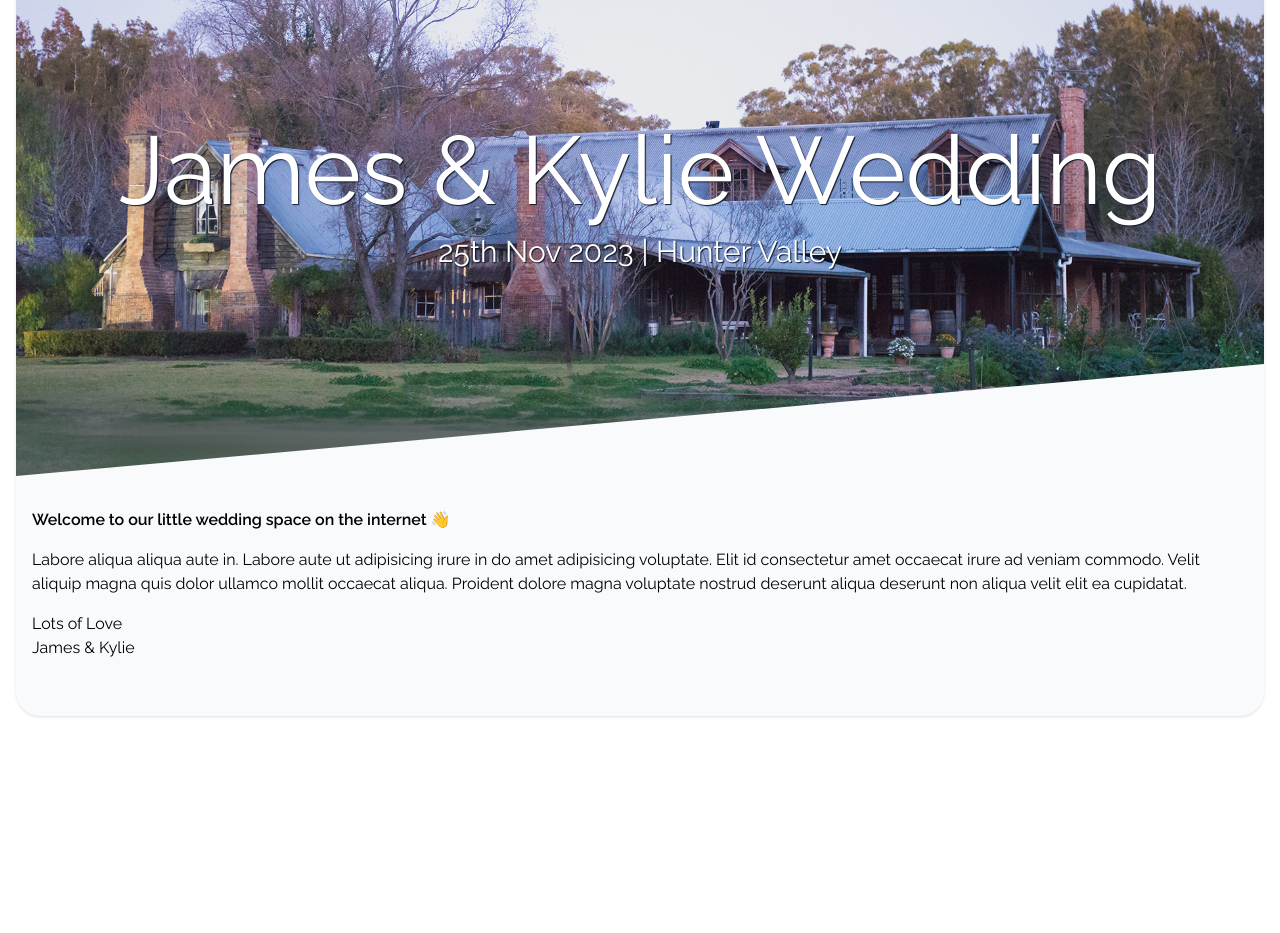
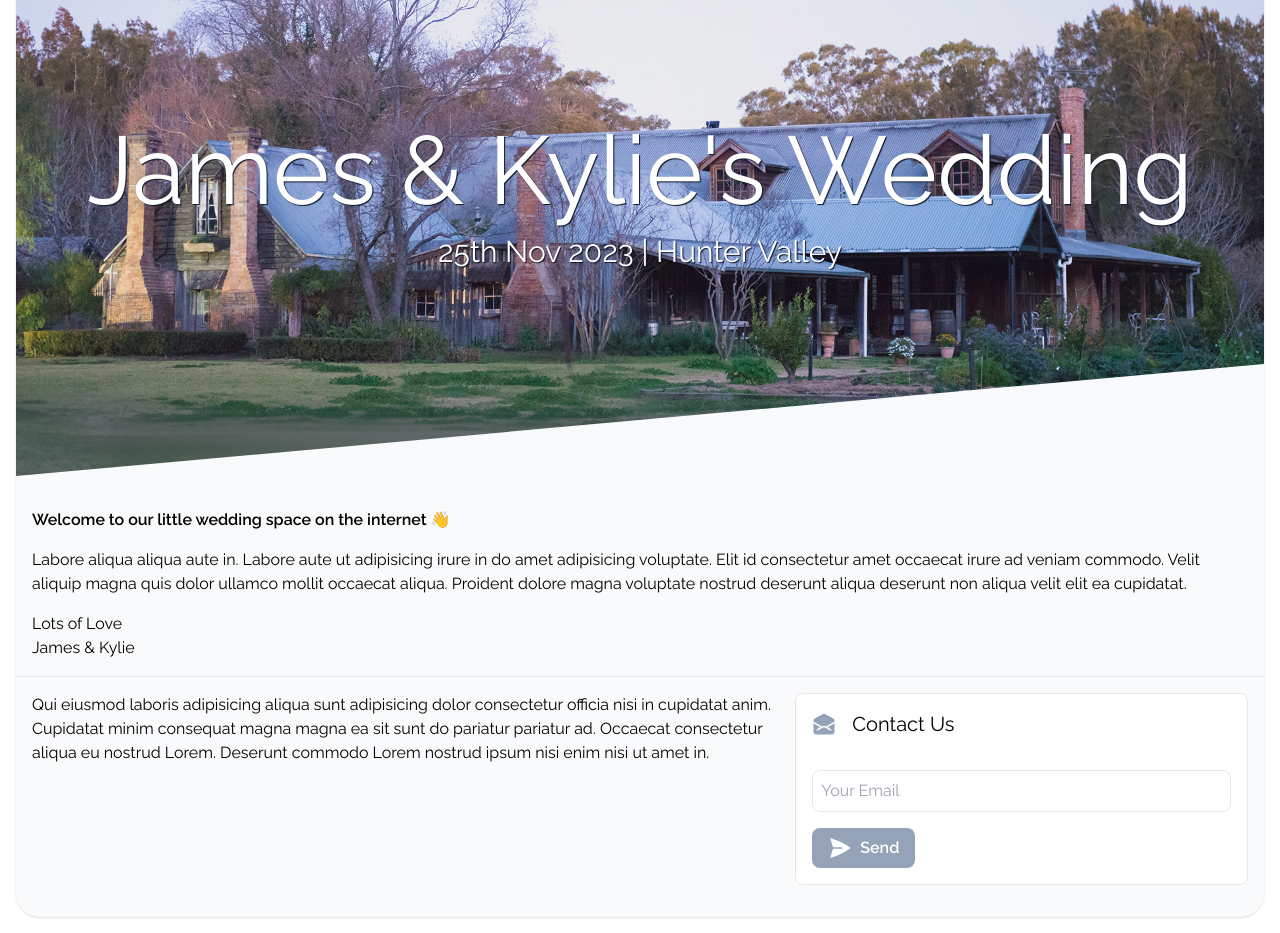
Before and after one commit to jamaspy/jamesandkylie, a Next.js app: page / in a window 1280 px wide. Shown: the part 100-1033 px from the top of the page. Before the commit the page ends 832 px from the top, so only its background shows below. Built offline with nearby package versions, Linux system fonts and the light colour scheme.

Commit message:
setup email

```diff
--- /dev/null
+++ b/components/Button.jsx
@@ -0,0 +1,21 @@
+import classNames from "classnames";
+import React from "react";
+const Button = ({ children, className, disabled, clickFn, type }) => {
+  return (
+    <button
+      type={type}
+      onClick={clickFn}
+      disabled={disabled}
+      className={classNames(
+        className,
+        "px-4 py-2 bg-slate-400 text-white font-semibold rounded-lg"
+      )}
+    >
+      <div className="flex flex-row items-center justify-center">
+        {children}
+      </div>
+    </button>
+  );
+};
+
+export default Button;
--- /dev/null
+++ b/components/Header.jsx
@@ -0,0 +1,13 @@
+import Head from "next/head";
+import React from "react";
+const Header = ({ title, description }) => {
+  return (
+    <Head>
+      <title>{title}</title>
+      <meta name="description" content={description} />
+      <link rel="icon" href="/favicon.ico" />
+    </Head>
+  );
+};
+
+export default Header;
--- a/components/index.js
+++ b/components/index.js
@@ -1,3 +1,4 @@
+import Header from "./Header";
 import Hero from "./Hero";
 import RoundedWrapper from "./RoundedWrapper";
-export { Hero, RoundedWrapper };
+export { Header, Hero, RoundedWrapper };
--- /dev/null
+++ b/components/sections/Contact.jsx
@@ -0,0 +1,111 @@
+import {
+  CheckBadgeIcon,
+  EnvelopeOpenIcon,
+  PaperAirplaneIcon,
+} from "@heroicons/react/24/solid";
+import React, { useEffect } from "react";
+import Button from "../Button";
+
+const WorkSection = () => {
+  const [isOpen, setIsOpen] = React.useState(false);
+  const [email, setEmail] = React.useState("");
+  const [message, setMessage] = React.useState("");
+  const [name, setName] = React.useState("");
+  const [isSending, setIsSending] = React.useState(false);
+  const [emailSent, setEmailSent] = React.useState(false);
+  useEffect(() => {
+    if (email.length > 0) {
+      setIsOpen(true);
+    }
+    if (email.length === 0) {
+      setIsOpen(false);
+    }
+  }, [email]);
+
+  const isDisabled = email.length === 0 || message.length === 0;
+
+  const handleSubmit = async (e) => {
+    e.preventDefault();
+    setIsSending(true);
+    const res = await fetch("/api/sendEmail", {
+      method: "POST",
+      headers: {
+        Accept: "application/json, text/plain, */*",
+        "Content-Type": "application/json",
+      },
+      body: JSON.stringify({
+        email,
+        name,
+        message,
+      }),
+    });
+    const data = await res.json();
+    console.log("THIS IS ", data);
+    if (data.status === "Email Sent") {
+      setEmailSent(true);
+      setIsSending(false);
+      setEmail("");
+      setMessage("");
+      setName("");
+    }
+  };
+
+  return (
+    <div className="border rounded-lg overflow-hidden flex flex-col p-4 w-full mb-4 bg-white">
+      <div className="flex flex-row mb-8 items-center">
+        <EnvelopeOpenIcon className="h-6 w-6 text-slate-400 mr-4" />
+        <h3 className="text-xl">Contact Us</h3>
+      </div>
+      <form onSubmit={handleSubmit}>
+        <input
+          type="text"
+          name="email"
+          placeholder="Your Email"
+          className="focus:outline-none focus:ring-2 focus:ring-sky-600 focus:ring-offset-2 focus:ring-offset-sky-300 border rounded-lg p-2 mb-4 w-full"
+          value={email}
+          onChange={(e) => setEmail(e.target.value)}
+        />
+        {isOpen && (
+          <>
+            <input
+              type="text"
+              name="name"
+              placeholder="Your Name"
+              className="focus:outline-none focus:ring-2 focus:ring-sky-600 focus:ring-offset-2 focus:ring-offset-sky-300 border rounded-lg p-2 mb-4 w-full"
+              value={name}
+              onChange={(e) => setName(e.target.value)}
+            />
+            <textarea
+              name="message"
+              placeholder="Your Message"
+              rows={5}
+              className="focus:outline-none focus:ring-2 focus:ring-sky-600 focus:ring-offset-2 focus:ring-offset-sky-300 border rounded-lg p-2 mb-4 w-full"
+              value={message}
+              onChange={(e) => setMessage(e.target.value)}
+            />
+          </>
+        )}
+        <Button
+          type="submit"
+          className={`transition-all ease-in-out duration-200 ${
+            isDisabled
+              ? "cursor-not-allowed"
+              : "cursor-pointer hover:bg-sky-600"
+          } ${isSending ? "cursor-not-allowed bg-yellow-600" : ""} ${
+            emailSent ? "bg-green-600" : ""
+          }`}
+          disabled={isDisabled || isSending}
+        >
+          {emailSent ? (
+            <CheckBadgeIcon className="h-6 w-6 text-white mr-2 " />
+          ) : (
+            <PaperAirplaneIcon className="h-6 w-6 text-white mr-2 " />
+          )}
+          {isSending ? "Sending..." : emailSent ? "Sent!" : "Send"}
+        </Button>
+      </form>
+    </div>
+  );
+};
+
+export default WorkSection;
--- /dev/null
+++ b/components/sections/Welcome.jsx
@@ -0,0 +1,21 @@
+import React from "react";
+
+const Welcome = () => {
+  return (
+    <div className="p-4">
+      <p className="font-semibold my-4">
+        Welcome to our little wedding space on the internet 👋{" "}
+      </p>
+      <p>
+        Labore aliqua aliqua aute in. Labore aute ut adipisicing irure in do
+        amet adipisicing voluptate. Elit id consectetur amet occaecat irure ad
+        veniam commodo. Velit aliquip magna quis dolor ullamco mollit occaecat
+        aliqua. Proident dolore magna voluptate nostrud deserunt aliqua deserunt
+        non aliqua velit elit ea cupidatat.
+      </p>
+      <p className="mt-4">Lots of Love</p>
+      <p>James & Kylie </p>
+    </div>
+  );
+};
+export default Welcome;
--- /dev/null
+++ b/components/sections/index.jsx
@@ -0,0 +1,3 @@
+import Contact from "./Contact";
+import Welcome from "./Welcome";
+export { Contact, Welcome };
--- a/package.json
+++ b/package.json
@@ -15,9 +15,13 @@
   },
   "devDependencies": {
     "@headlessui/react": "^1.7.3",
+    "@heroicons/react": "^2.0.12",
     "autoprefixer": "^10.4.12",
+    "classnames": "^2.3.2",
+    "dotenv": "^16.0.3",
     "eslint": "8.26.0",
     "eslint-config-next": "12.3.1",
+    "nodemailer": "^6.8.0",
     "postcss": "^8.4.18",
     "react-icons": "^4.6.0",
     "tailwindcss": "^3.2.1"
--- /dev/null
+++ b/pages/api/sendEmail.js
@@ -0,0 +1,27 @@
+// Next.js API route support: https://nextjs.org/docs/api-routes/introduction
+require("dotenv").config();
+export default function handler(req, res) {
+  let nodemailer = require("nodemailer");
+  const transporter = nodemailer.createTransport({
+    port: 465,
+    host: "smtp.gmail.com",
+    auth: {
+      user: process.env.NEXT_PUBLIC_EMAIL_ADDRESS,
+      pass: process.env.NEXT_PUBLIC_EMAIL_PASSWORD,
+    },
+    secure: true,
+  });
+  const mailData = {
+    from: `${req.body.email}`,
+    to: `${process.env.NEXT_PUBLIC_EMAIL_ADDRESS}`,
+    subject: `Wedding Website Message From ${req.body.name}`,
+    text: req.body.message + " | Sent from: " + req.body.email,
+    html: `<p><strong>Wedding Message from:</strong> ${req.body.name}</p><div>${req.body.message}</div><p>Sent from:
+    ${req.body.email}</p>`,
+  };
+  transporter.sendMail(mailData, function (err, info) {
+    if (err)
+      res.status(500).json({ status: "Email Failed", data: req.body, err });
+    else res.status(200).json({ status: "Email Sent", data: req.body, info });
+  });
+}
--- a/pages/index.js
+++ b/pages/index.js
@@ -1,36 +1,29 @@
-import Head from "next/head";
-import Hero from "../components/Hero";
-import RoundedWrapper from "../components/RoundedWrapper";
+import { Header, Hero, RoundedWrapper } from "../components";
+import { Contact, Welcome } from "../components/sections";
+
 export default function Home() {
   return (
     <div className="container mx-auto p-4">
-      <Head>
-        <title>James & Kylie Wedding</title>
-        <meta
-          name="description"
-          content="James Aspinall and Kylie Clark Wedding Website"
-        />
-        <link rel="icon" href="/favicon.ico" />
-      </Head>
-
+      <Header
+        title="James & Kylie"
+        description="James Aspinall & Kylie Clark's wedding website"
+      />
       <RoundedWrapper>
         <Hero
-          title="James & Kylie Wedding"
+          title="James & Kylie's Wedding"
           subtitle="25th Nov 2023 | Hunter Valley"
         />
-        <div className="p-4">
-          <p className="font-semibold my-4">
-            Welcome to our little wedding space on the internet 👋{" "}
-          </p>
-          <p>
-            Labore aliqua aliqua aute in. Labore aute ut adipisicing irure in do
-            amet adipisicing voluptate. Elit id consectetur amet occaecat irure
-            ad veniam commodo. Velit aliquip magna quis dolor ullamco mollit
-            occaecat aliqua. Proident dolore magna voluptate nostrud deserunt
-            aliqua deserunt non aliqua velit elit ea cupidatat.
-          </p>
-          <p className="mt-4">Lots of Love</p>
-          <p>James & Kylie </p>
+        <Welcome />
+        <hr />
+        <div className="flex flex-col md:flex-row p-4">
+          <div className="">
+            Qui eiusmod laboris adipisicing aliqua sunt adipisicing dolor
+            consectetur officia nisi in cupidatat anim. Cupidatat minim
+            consequat magna magna ea sit sunt do pariatur pariatur ad. Occaecat
+            consectetur aliqua eu nostrud Lorem. Deserunt commodo Lorem nostrud
+            ipsum nisi enim nisi ut amet in.
+          </div>
+          <Contact />
         </div>
       </RoundedWrapper>
     </div>
--- a/styles/globals.css
+++ b/styles/globals.css
@@ -13,7 +13,7 @@ body {
   box-sizing: border-box;
 }
 
-@media (prefers-color-scheme: dark) {
+/* @media (prefers-color-scheme: dark) {
   html {
     color-scheme: dark;
   }
@@ -21,4 +21,4 @@ body {
     color: white;
     background: black;
   }
-}
+} */
```
Also changed, not shown: 1 other file (tests, documents, lock files or other folders).
